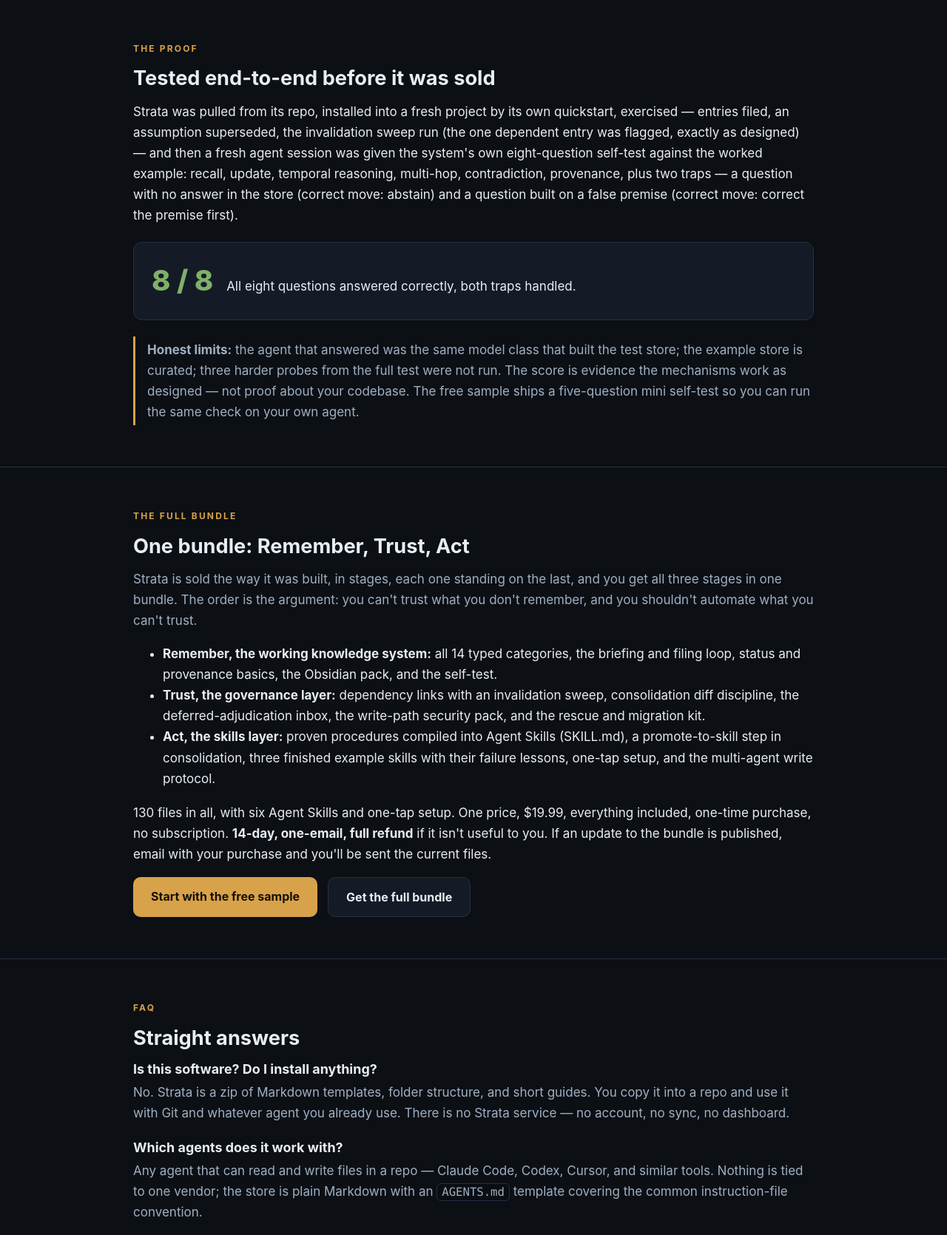
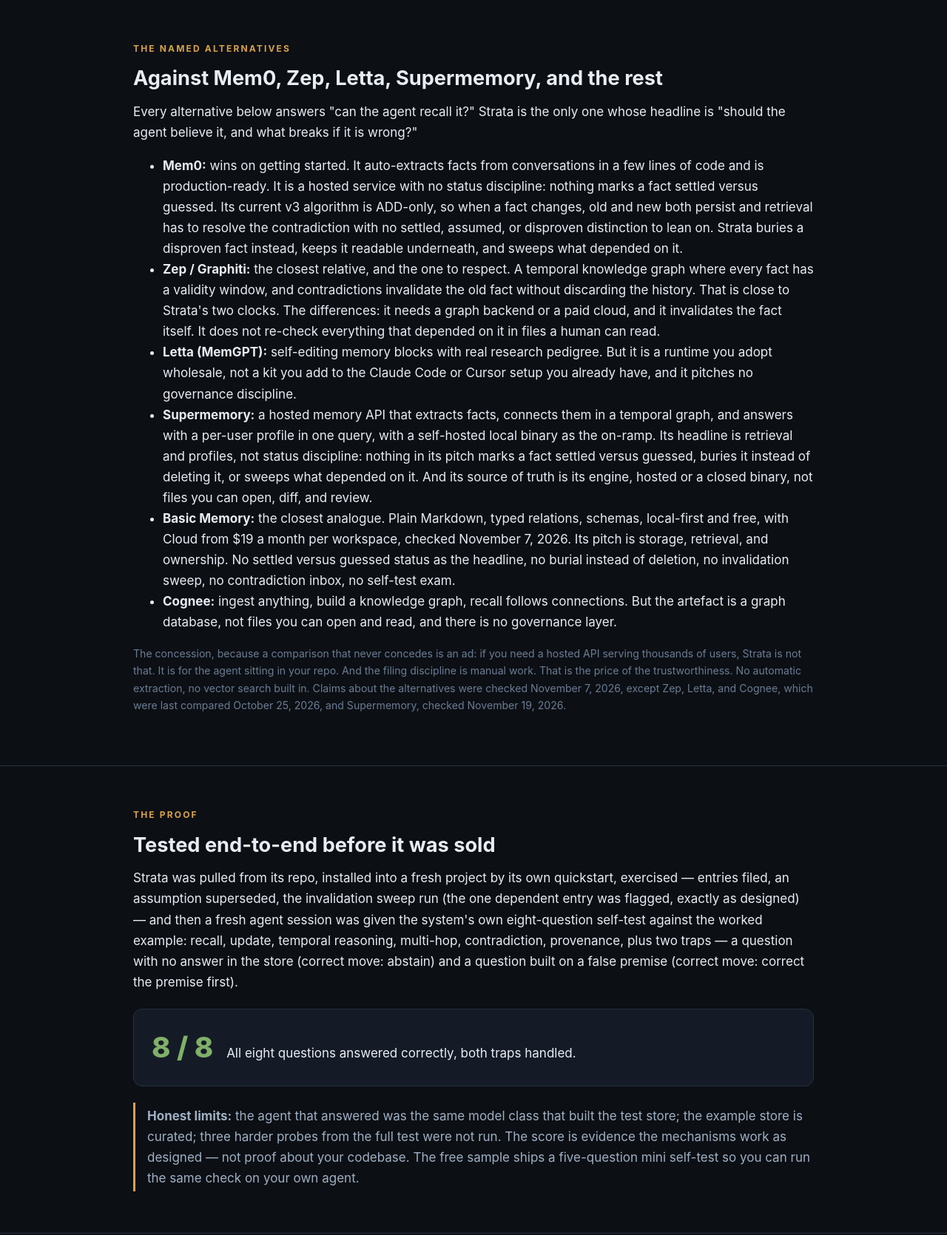
Before and after one commit to Zerokool1986/Strata-sample, a plain HTML site: page docs/index.html in a window 1280 px wide. Shown: the part 3240-4910 px from the top of the page at 74% size. Drawn offline with Linux system fonts and the light colour scheme.

Commit message:
Add named competitor comparison (Mem0, Zep, Letta, Supermemory, Basic Memory, Cognee) to landing page + llms-full.txt

```diff
--- a/docs/index.html
+++ b/docs/index.html
@@ -98,6 +98,14 @@
       "acceptedAnswer": {
         "@type": "Answer",
         "text": "Vector search retrieves by similarity. It cannot tell a settled fact from a guess or a dead fact from a live one, and a dead fact and its correction embed almost identically, so both surface. Strata compiles knowledge once into typed entries with status and provenance, then maintains it: disproven entries are buried with the chain intact, contradictions are preserved with both sides, and dependent conclusions are flagged when a premise collapses. The comparison table above has the full mechanism-level breakdown."
+      }
+    },
+    {
+      "@type": "Question",
+      "name": "How is Strata different from Mem0, Zep, or Supermemory?",
+      "acceptedAnswer": {
+        "@type": "Answer",
+        "text": "Mem0 and Supermemory are hosted services that extract facts and retrieve them, and Zep is a temporal knowledge graph that invalidates old facts on contradiction. None of them marks a fact settled versus guessed as the headline, buries a disproven fact instead of deleting it, or sweeps everything that depended on it when a premise changes. Strata is plain Markdown in your repo, and that discipline is the product. The named comparison above has the full breakdown."
       }
     },
     {
@@ -346,6 +354,23 @@
 
 <section>
   <div class="wrap">
+    <div class="kicker">The named alternatives</div>
+    <h2>Against Mem0, Zep, Letta, Supermemory, and the rest</h2>
+    <p>Every alternative below answers "can the agent recall it?" Strata is the only one whose headline is "should the agent believe it, and what breaks if it is wrong?"</p>
+    <ul>
+      <li><strong>Mem0:</strong> wins on getting started. It auto-extracts facts from conversations in a few lines of code and is production-ready. It is a hosted service with no status discipline: nothing marks a fact settled versus guessed. Its current v3 algorithm is ADD-only, so when a fact changes, old and new both persist and retrieval has to resolve the contradiction with no settled, assumed, or disproven distinction to lean on. Strata buries a disproven fact instead, keeps it readable underneath, and sweeps what depended on it.</li>
+      <li><strong>Zep / Graphiti:</strong> the closest relative, and the one to respect. A temporal knowledge graph where every fact has a validity window, and contradictions invalidate the old fact without discarding the history. That is close to Strata's two clocks. The differences: it needs a graph backend or a paid cloud, and it invalidates the fact itself. It does not re-check everything that depended on it in files a human can read.</li>
+      <li><strong>Letta (MemGPT):</strong> self-editing memory blocks with real research pedigree. But it is a runtime you adopt wholesale, not a kit you add to the Claude Code or Cursor setup you already have, and it pitches no governance discipline.</li>
+      <li><strong>Supermemory:</strong> a hosted memory API that extracts facts, connects them in a temporal graph, and answers with a per-user profile in one query, with a self-hosted local binary as the on-ramp. Its headline is retrieval and profiles, not status discipline: nothing in its pitch marks a fact settled versus guessed, buries it instead of deleting it, or sweeps what depended on it. And its source of truth is its engine, hosted or a closed binary, not files you can open, diff, and review.</li>
+      <li><strong>Basic Memory:</strong> the closest analogue. Plain Markdown, typed relations, schemas, local-first and free, with Cloud from $19 a month per workspace, checked November 7, 2026. Its pitch is storage, retrieval, and ownership. No settled versus guessed status as the headline, no burial instead of deletion, no invalidation sweep, no contradiction inbox, no self-test exam.</li>
+      <li><strong>Cognee:</strong> ingest anything, build a knowledge graph, recall follows connections. But the artefact is a graph database, not files you can open and read, and there is no governance layer.</li>
+    </ul>
+    <p class="small" style="margin-top:14px">The concession, because a comparison that never concedes is an ad: if you need a hosted API serving thousands of users, Strata is not that. It is for the agent sitting in your repo. And the filing discipline is manual work. That is the price of the trustworthiness. No automatic extraction, no vector search built in. Claims about the alternatives were checked November 7, 2026, except Zep, Letta, and Cognee, which were last compared October 25, 2026, and Supermemory, checked November 19, 2026.</p>
+  </div>
+</section>
+
+<section>
+  <div class="wrap">
     <div class="kicker">The proof</div>
     <h2>Tested end-to-end before it was sold</h2>
     <p>Strata was pulled from its repo, installed into a fresh project by its own quickstart, exercised — entries filed, an assumption superseded, the invalidation sweep run (the one dependent entry was flagged, exactly as designed) — and then a fresh agent session was given the system's own eight-question self-test against the worked example: recall, update, temporal reasoning, multi-hop, contradiction, provenance, plus two traps — a question with no answer in the store (correct move: abstain) and a question built on a false premise (correct move: correct the premise first).</p>
@@ -417,6 +442,11 @@
     </div>
 
     <div class="faq-item">
+      <h3>How is Strata different from Mem0, Zep, or Supermemory?</h3>
+      <p>Mem0 and Supermemory are hosted services that extract facts and retrieve them, and Zep is a temporal knowledge graph that invalidates old facts on contradiction. None of them marks a fact settled versus guessed as the headline, buries a disproven fact instead of deleting it, or sweeps everything that depended on it when a premise changes. Strata is plain Markdown in your repo, and that discipline is the product. The named comparison above has the full breakdown.</p>
+    </div>
+
+    <div class="faq-item">
       <h3>What is in the free sample?</h3>
       <p>The free sample is the complete Remember core, 31 files: the 14 typed categories, the briefing and filing loop, status and provenance basics, and a five-question mini self-test. It is a usable module, not a teaser. The full bundle adds Trust and Act for $19.99, one time.</p>
     </div>
```
Also changed, not shown: docs/llms-full.txt.
